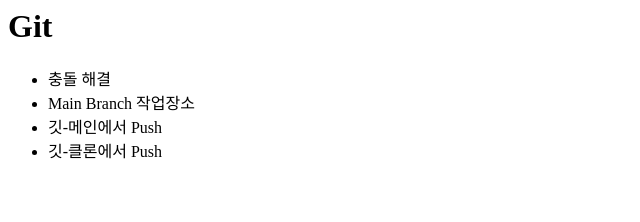
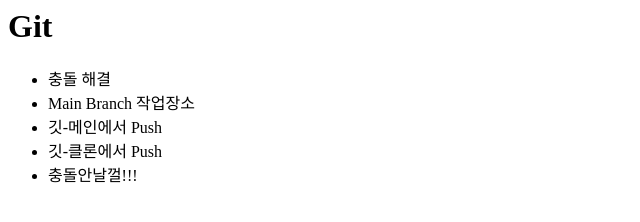
Before and after one commit to hajungin/git-work, a plain HTML site: page index.html in a window 1280 px wide. Shown: the whole page, without its empty margins (0-640 px from the left). Drawn offline with Linux system fonts and the light colour scheme.

Commit message:
#clone - 충돌안날껄!!!

```diff
--- a/index.html
+++ b/index.html
@@ -8,6 +8,7 @@
       <li>Main Branch 작업장소</li>
       <li>깃-메인에서 Push</li>
       <li>깃-클론에서 Push</li>
+      <li>충돌안날껄!!!</li>
     </ul>
     <head>
       <title>나중에 수정될 가능성 있는 곳</title>
```
